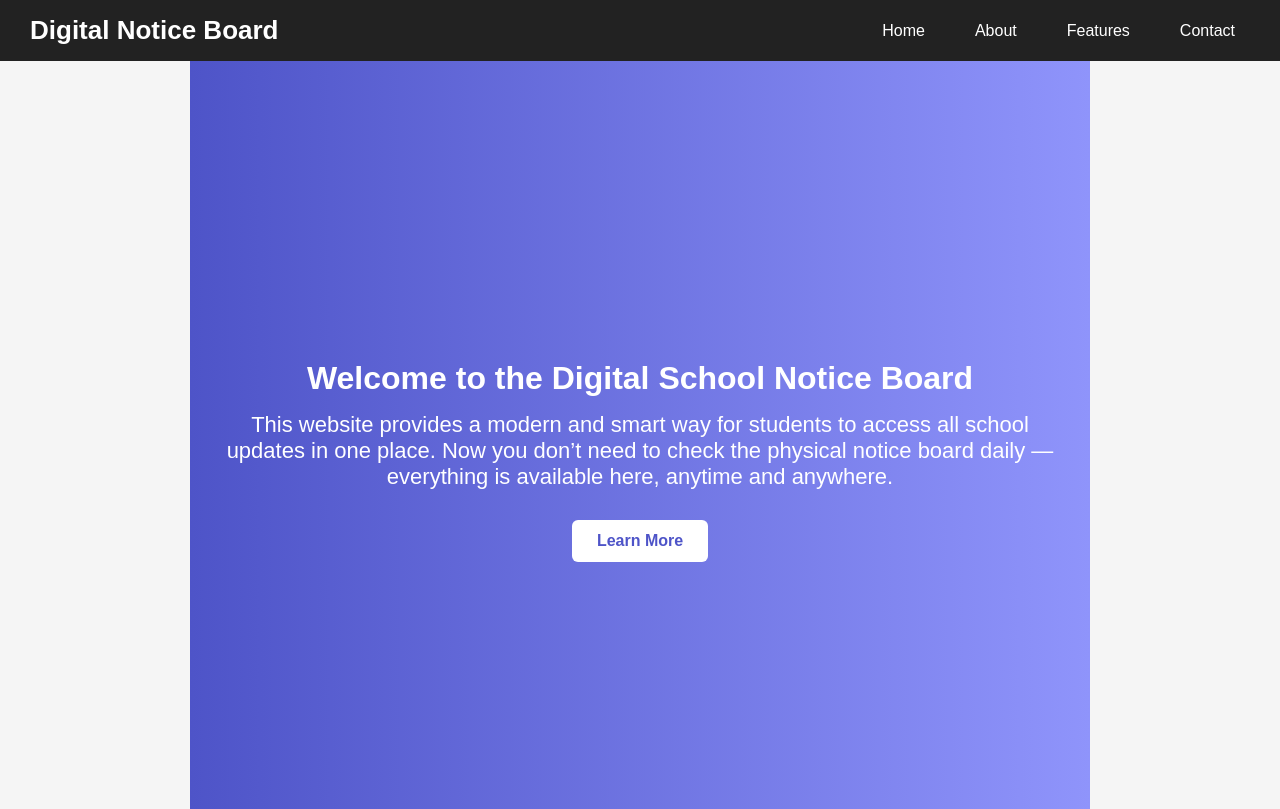
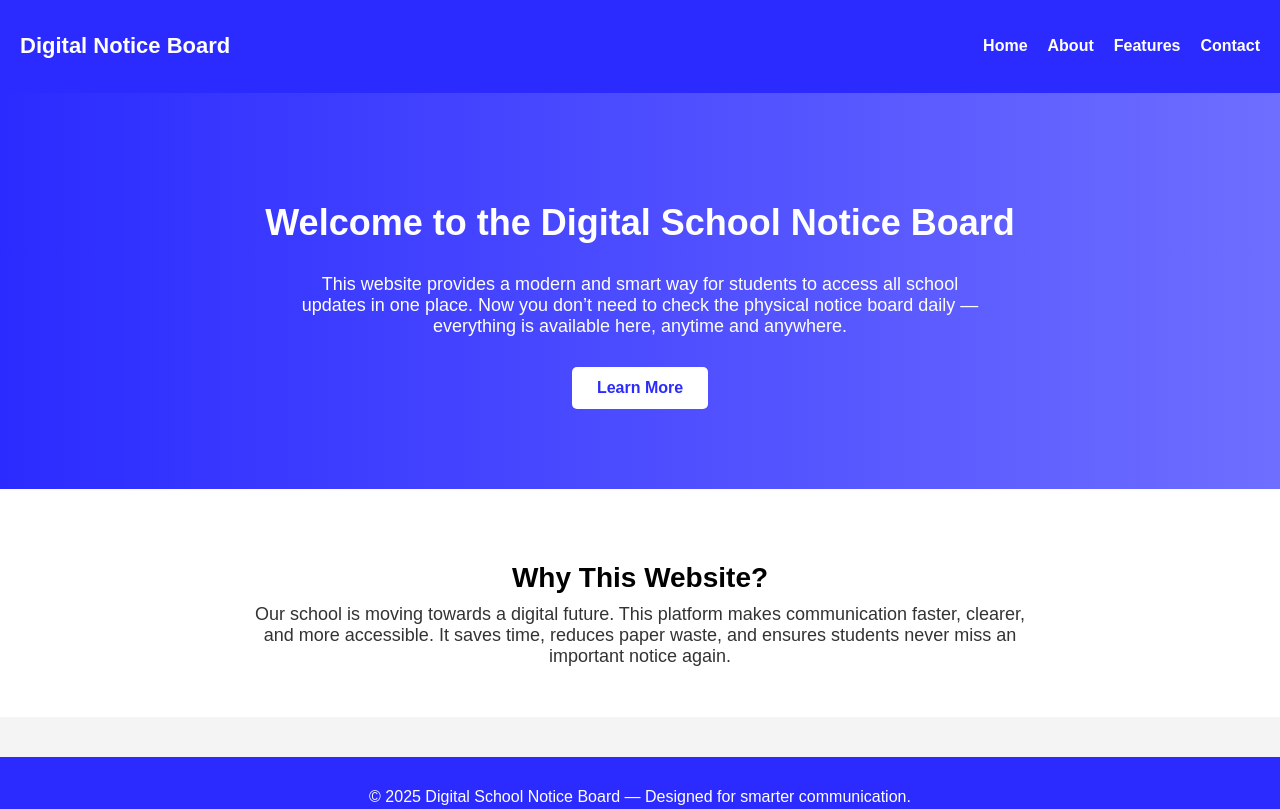
Before and after one commit to kanishka240407-ui/My-website-, a plain HTML site: page index.html in a window 1280 px wide. Shown: the top 809 px of the page. Drawn offline with Linux system fonts and the light colour scheme.

Commit message:
Update style.css

```diff
--- a/style.css
+++ b/style.css
@@ -1,149 +1,24 @@
-* {
+/* General */
+body {
     margin: 0;
     padding: 0;
-    box-sizing: border-box;
-    font-family: Arial;
-}
-
-body {
-    background: #f5f5f5;
-    transition: 0.4s;
+    font-family: Arial, sans-serif;
+    background: #f4f4f4;
 }
 
 /* Navbar */
-nav {
-    background: #222;
-    padding: 15px;
+.navbar {
     display: flex;
     justify-content: space-between;
     align-items: center;
+    background: #2b2bff;
+    padding: 15px 20px;
 }
 
-nav h1 {
+.navbar .logo {
     color: white;
-    font-size: 26px;
-}
-
-nav a {
-    color: white;
-    text-decoration: none;
-    margin: 0 15px;
-    font-size: 18px;
-}
-
-nav a:hover {
-    color: #ffcc00;
-}
-
-/* Page Layout */
-section {
-    padding: 40px;
-    max-width: 900px;
-    margin: auto;
-    text-align: center;
-}
-
-h2 {
-    font-size: 32px;
-    margin-bottom: 15px;
-}
-
-p {
-    font-size: 18px;
-}
-
-/* Footer */
-footer {
-    margin-top: 50px;
-    background: #222;
-    color: white;
-    text-align: center;
-    padding: 15px;
-  }
-/* Basic Reset */
-* {
-    margin: 0;
-    padding: 0;
-    font-family: Arial, Helvetica, sans-serif;
-}
-
-/* Navbar */
-nav {
-    width: 100%;
-    padding: 15px 40px;
-    display: flex;
-    justify-content: space-between;
-    align-items: center;
-    background: #222;
-}
-nav .logo {
-    color: #fff;
-    font-size: 26px;
+    font-size: 22px;
     font-weight: bold;
-}
-nav ul {
-    display: flex;
-    gap: 25px;
-}
-nav ul li {
-    list-style: none;
-}
-nav ul li a {
-    text-decoration: none;
-    color: #ddd;
-    font-size: 18px;
-    transition: 0.3s;
-}
-nav ul li a:hover, .active {
-    color: #fff;
-}
-
-/* Hero Section */
-.hero {
-    height: 100vh;
-    background: linear-gradient(to right, #141E30, #243B55);
-    color: white;
-    display: flex;
-    flex-direction: column;
-    justify-content: center;
-    align-items: center;
-    text-align: center;
-    padding: 0 20px;
-}
-.hero h1 {
-    font-size: 55px;
-    margin-bottom: 15px;
-}
-.hero p {
-    font-size: 22px;
-    margin-bottom: 30px;
-}
-.btn {
-    padding: 12px 25px;
-    background: #ffcc00;
-    color: black;
-    border-radius: 5px;
-    text-decoration: none;
-    font-weight: bold;
-    transition: 0.3s;
-}
-.btn:hover {
-    background: #e6b800;
-    }
-body {
-    margin: 0;
-    font-family: Arial, sans-serif;
-    background: #f5f5f5;
-}
-
-/* NAVBAR */
-.navbar {
-    background: #222;
-    color: #fff;
-    padding: 15px 30px;
-    display: flex;
-    justify-content: space-between;
-    align-items: center;
 }
 
 .navbar ul {
@@ -156,38 +31,70 @@ body {
     color: white;
     text-decoration: none;
     font-size: 16px;
+    font-weight: bold;
 }
 
-.navbar ul li a:hover,
-.active {
+.navbar ul li a:hover {
     text-decoration: underline;
 }
 
-/* HERO SECTION */
+/* Hero Section */
 .hero {
+    background: linear-gradient(to right, #2b2bff, #6e6eff);
+    color: white;
+    padding: 80px 20px;
     text-align: center;
-    padding: 80px 20px;
-    background: linear-gradient(to right, #4e54c8, #8f94fb);
-    color: white;
+}
+
+.hero h2 {
+    font-size: 36px;
+}
+
+.hero p {
+    max-width: 700px;
+    margin: 10px auto;
+    font-size: 18px;
 }
 
 .btn {
+    display: inline-block;
+    margin-top: 20px;
     padding: 12px 25px;
     background: white;
-    color: #4e54c8;
+    color: #2b2bff;
+    border-radius: 5px;
+    font-weight: bold;
     text-decoration: none;
-    border-radius: 6px;
-    font-weight: bold;
 }
 
-.purpose, .page-section {
-    padding: 40px;
+.btn:hover {
+    background: #e6e6e6;
+}
+
+/* Purpose Section */
+.purpose {
+    background: white;
+    padding: 50px 20px;
     text-align: center;
 }
 
+.purpose h2 {
+    font-size: 28px;
+    margin-bottom: 10px;
+}
+
+.purpose p {
+    max-width: 800px;
+    margin: auto;
+    font-size: 18px;
+    color: #333;
+}
+
+/* Footer */
 footer {
-    background: #222;
+    background: #2b2bff;
     color: white;
-    padding: 10px;
     text-align: center;
+    padding: 15px 0;
+    margin-top: 40px;
 }
```
